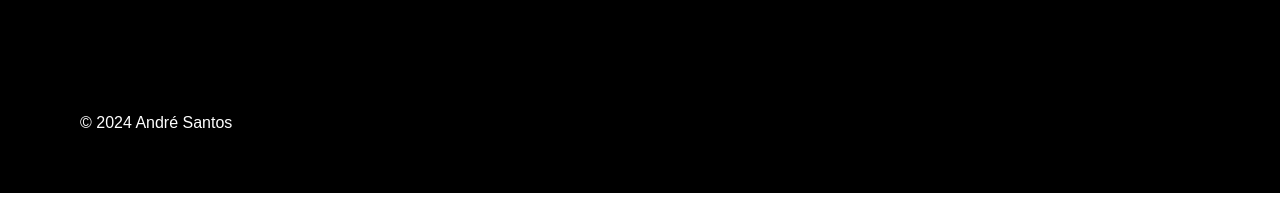
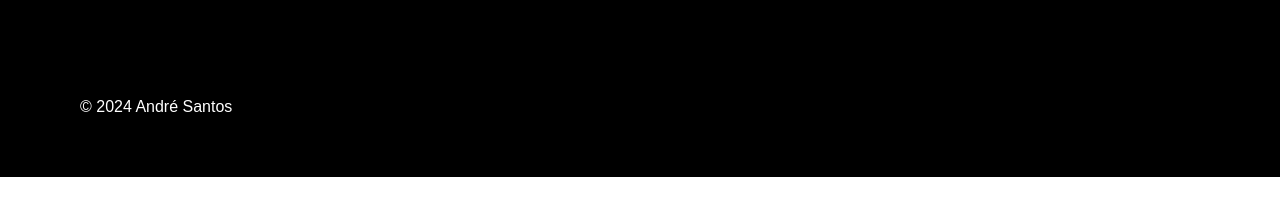
Before and after one commit to 22-andresantos/web_project_library, a plain HTML site: page index.html in a window 1280 px wide. Shown: the part 3719-3928 px from the top of the page. Drawn offline with Linux system fonts and the light colour scheme.

Commit message:
project_5

```diff
--- a/styles/style.css
+++ b/styles/style.css
@@ -398,7 +398,7 @@
 }
 
 .footer__copyright {
-  padding-top: 100px;
-  padding-left: 80px;
+  margin-top: 100px;
+  margin-left: 80px;
   padding-bottom: 60px;
 }
```
